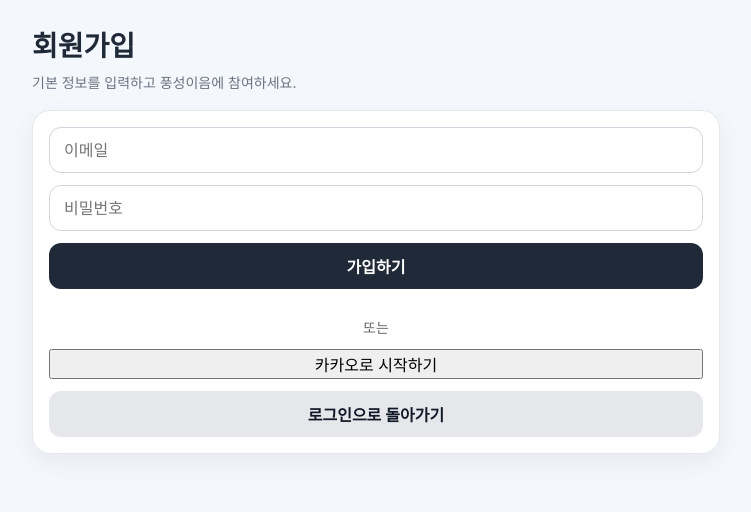
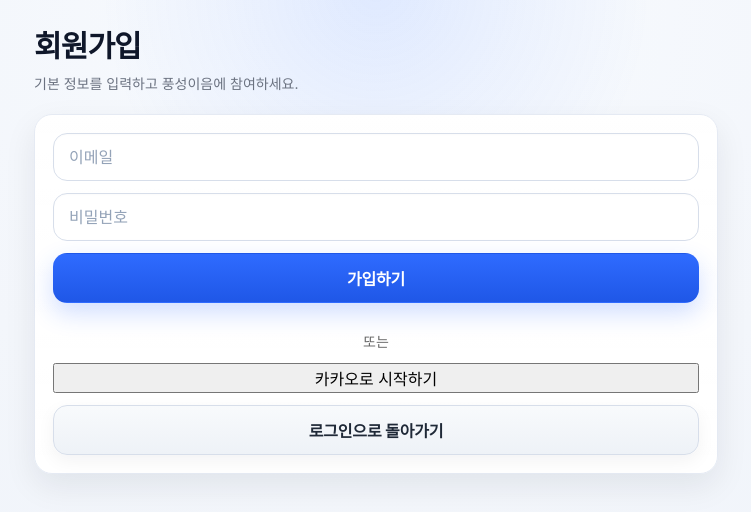
Before and after one commit to prome0319-spec/poongsung-ieum, a Next.js app: page /signup in a window 1280 px wide. Shown: the top 512 px of the page, without its empty margins (264-1015 px from the left). Built offline with nearby package versions, Linux system fonts and the light colour scheme.

Commit message:
UI Upgrade

```diff
--- a/app/globals.css
+++ b/app/globals.css
@@ -1,5 +1,50 @@
 * {
   box-sizing: border-box;
+}
+
+:root {
+  --app-max-width: 720px;
+
+  --bg: #f3f6fb;
+  --bg-accent: #eef4ff;
+  --surface: rgba(255, 255, 255, 0.92);
+  --surface-strong: #ffffff;
+  --surface-soft: #f8fbff;
+  --border: #e5eaf3;
+  --border-strong: #d7deea;
+
+  --text: #111827;
+  --text-secondary: #4b5563;
+  --text-muted: #6b7280;
+  --text-soft: #94a3b8;
+
+  --primary: #2f6bff;
+  --primary-strong: #1f57e7;
+  --primary-soft: #edf3ff;
+  --primary-soft-border: #cfe0ff;
+
+  --success-soft: #ecfdf3;
+  --success-text: #047857;
+
+  --warning-soft: #fff7ed;
+  --warning-text: #c2410c;
+
+  --danger: #dc2626;
+  --danger-soft: #fef2f2;
+  --danger-border: #fecaca;
+
+  --shadow-sm: 0 6px 18px rgba(15, 23, 42, 0.05);
+  --shadow-md: 0 12px 32px rgba(15, 23, 42, 0.08);
+  --shadow-lg: 0 18px 44px rgba(15, 23, 42, 0.1);
+
+  --radius-xs: 10px;
+  --radius-sm: 14px;
+  --radius-md: 18px;
+  --radius-lg: 24px;
+  --radius-pill: 999px;
+
+  --transition-fast: 0.16s ease;
+  --transition-base: 0.22s ease;
 }
 
 html,
@@ -12,13 +57,21 @@ body {
     BlinkMacSystemFont,
     'Segoe UI',
     sans-serif;
-  background: #f4f7fb;
-  color: #1f2937;
+  background:
+    radial-gradient(circle at top, #f8fbff 0%, #f3f6fb 48%, #edf2f9 100%);
+  color: var(--text);
+  -webkit-font-smoothing: antialiased;
+  text-rendering: optimizeLegibility;
+}
+
+body {
+  min-height: 100vh;
 }
 
 a {
   color: inherit;
   text-decoration: none;
+  -webkit-tap-highlight-color: transparent;
 }
 
 button,
@@ -28,55 +81,109 @@ select {
   font: inherit;
 }
 
+button {
+  -webkit-tap-highlight-color: transparent;
+}
+
+input,
+textarea,
+select,
+button {
+  outline: none;
+}
+
+input:focus,
+textarea:focus,
+select:focus,
+button:focus-visible,
+a:focus-visible {
+  outline: 2px solid rgba(47, 107, 255, 0.24);
+  outline-offset: 2px;
+}
+
 .page {
+  position: relative;
   min-height: 100vh;
-  max-width: 720px;
+  max-width: var(--app-max-width);
   margin: 0 auto;
-  padding: 24px 16px 96px;
+  padding: 28px 18px 108px;
+}
+
+.page::before {
+  content: '';
+  position: fixed;
+  top: -140px;
+  left: 50%;
+  transform: translateX(-50%);
+  width: min(92vw, var(--app-max-width));
+  height: 260px;
+  background: radial-gradient(
+    circle,
+    rgba(47, 107, 255, 0.12) 0%,
+    rgba(47, 107, 255, 0.05) 38%,
+    rgba(47, 107, 255, 0) 72%
+  );
+  pointer-events: none;
+  z-index: 0;
+}
+
+.page > * {
+  position: relative;
+  z-index: 1;
 }
 
 .page-header {
-  margin-bottom: 16px;
+  margin-bottom: 18px;
 }
 
 .page-title {
   margin: 0 0 8px;
-  font-size: 28px;
-  font-weight: 700;
+  font-size: 30px;
+  line-height: 1.2;
+  font-weight: 800;
+  letter-spacing: -0.03em;
+  color: #0f172a;
 }
 
 .page-subtitle {
   margin: 0;
   font-size: 14px;
-  line-height: 1.6;
-  color: #6b7280;
+  line-height: 1.7;
+  color: var(--text-muted);
 }
 
 .section-title {
-  margin: 20px 0 12px;
+  margin: 24px 0 12px;
   font-size: 18px;
-  font-weight: 700;
+  line-height: 1.35;
+  font-weight: 800;
+  letter-spacing: -0.02em;
+  color: #172033;
 }
 
 .card {
   margin-bottom: 12px;
-  padding: 16px;
-  background: #ffffff;
-  border: 1px solid #e5e7eb;
-  border-radius: 18px;
-  box-shadow: 0 8px 24px rgba(15, 23, 42, 0.06);
+  padding: 18px;
+  background: linear-gradient(180deg, rgba(255, 255, 255, 0.98), rgba(255, 255, 255, 0.94));
+  border: 1px solid var(--border);
+  border-radius: var(--radius-md);
+  box-shadow: var(--shadow-md);
+  backdrop-filter: blur(14px);
 }
 
 .card-title {
-  margin: 0 0 8px;
+  margin: 0 0 10px;
   font-size: 18px;
-  font-weight: 700;
+  line-height: 1.35;
+  font-weight: 800;
+  letter-spacing: -0.02em;
+  color: #172033;
 }
 
 .card-text {
   margin: 0;
-  line-height: 1.6;
-  color: #4b5563;
+  line-height: 1.7;
+  color: var(--text-secondary);
 }
 
 .stack {
@@ -89,41 +196,108 @@ select {
 .textarea,
 .select {
   width: 100%;
-  padding: 12px 14px;
-  border: 1px solid #d1d5db;
-  border-radius: 12px;
+  padding: 13px 15px;
+  border: 1px solid var(--border-strong);
+  border-radius: var(--radius-sm);
+  background: rgba(255, 255, 255, 0.96);
+  color: var(--text);
+  transition:
+    border-color var(--transition-fast),
+    box-shadow var(--transition-fast),
+    background-color var(--transition-fast),
+    transform var(--transition-fast);
+  box-shadow: inset 0 1px 2px rgba(15, 23, 42, 0.02);
+}
+
+.input::placeholder,
+.textarea::placeholder {
+  color: var(--text-soft);
+}
+
+.input:hover,
+.textarea:hover,
+.select:hover {
+  border-color: #c8d3e3;
+}
+
+.input:focus,
+.textarea:focus,
+.select:focus {
+  border-color: rgba(47, 107, 255, 0.55);
+  box-shadow: 0 0 0 4px rgba(47, 107, 255, 0.08);
   background: #ffffff;
 }
 
 .textarea {
-  min-height: 120px;
+  min-height: 132px;
   resize: vertical;
+  line-height: 1.65;
+}
+
+.select {
+  appearance: none;
+  background-image:
+    linear-gradient(45deg, transparent 50%, #64748b 50%),
+    linear-gradient(135deg, #64748b 50%, transparent 50%);
+  background-position:
+    calc(100% - 20px) calc(50% - 2px),
+    calc(100% - 14px) calc(50% - 2px);
+  background-size: 6px 6px, 6px 6px;
+  background-repeat: no-repeat;
+  padding-right: 40px;
 }
 
 .button {
   display: inline-flex;
   align-items: center;
   justify-content: center;
+  gap: 8px;
   width: 100%;
-  min-height: 46px;
-  padding: 0 16px;
-  border: none;
-  border-radius: 12px;
-  background: #1f2937;
+  min-height: 50px;
+  padding: 0 18px;
+  border: 1px solid transparent;
+  border-radius: var(--radius-sm);
+  background: linear-gradient(180deg, var(--primary), var(--primary-strong));
   color: #ffffff;
-  font-weight: 600;
+  font-weight: 700;
+  letter-spacing: -0.01em;
   cursor: pointer;
+  box-shadow: 0 10px 24px rgba(47, 107, 255, 0.22);
+  transition:
+    transform var(--transition-fast),
+    box-shadow var(--transition-fast),
+    opacity var(--transition-fast),
+    background-color var(--transition-fast);
+}
+
+.button:hover {
+  transform: translateY(-1px);
+  box-shadow: 0 14px 28px rgba(47, 107, 255, 0.24);
+}
+
+.button:active {
+  transform: translateY(0);
+  box-shadow: 0 8px 18px rgba(47, 107, 255, 0.18);
 }
 
 .button.secondary {
-  background: #e5e7eb;
-  color: #111827;
+  background: linear-gradient(180deg, #f8fafc, #eef2f7);
+  border-color: var(--border-strong);
+  color: #1f2937;
+  box-shadow: var(--shadow-sm);
 }
 
 .button.ghost {
-  background: #ffffff;
-  color: #111827;
-  border: 1px solid #d1d5db;
+  background: rgba(255, 255, 255, 0.88);
+  color: #1f2937;
+  border: 1px solid var(--border-strong);
+  box-shadow: none;
+}
+
+.button.danger {
+  background: linear-gradient(180deg, #ef4444, #dc2626);
+  color: #ffffff;
+  box-shadow: 0 10px 24px rgba(220, 38, 38, 0.18);
 }
 
 .button-row {
@@ -143,32 +317,51 @@ select {
 
 .list-item {
   display: block;
-  padding: 14px;
-  background: #ffffff;
-  border: 1px solid #e5e7eb;
+  padding: 16px;
+  background: rgba(255, 255, 255, 0.95);
+  border: 1px solid var(--border);
   border-radius: 16px;
+  box-shadow: var(--shadow-sm);
+  transition:
+    transform var(--transition-fast),
+    box-shadow var(--transition-fast),
+    border-color var(--transition-fast);
+}
+
+.list-item:hover {
+  transform: translateY(-1px);
+  border-color: #d6e1f2;
+  box-shadow: var(--shadow-md);
 }
 
 .list-title {
-  margin: 0 0 6px;
+  margin: 0 0 7px;
   font-size: 16px;
-  font-weight: 700;
+  line-height: 1.4;
+  font-weight: 800;
+  letter-spacing: -0.01em;
+  color: #182235;
 }
 
 .list-meta {
   font-size: 13px;
-  color: #6b7280;
+  line-height: 1.55;
+  color: var(--text-muted);
 }
 
 .badge {
-  display: inline-block;
+  display: inline-flex;
+  align-items: center;
+  gap: 6px;
   margin-bottom: 8px;
-  padding: 4px 10px;
-  border-radius: 999px;
-  background: #eef2ff;
-  color: #4338ca;
+  padding: 6px 10px;
+  border-radius: var(--radius-pill);
+  background: var(--primary-soft);
+  border: 1px solid var(--primary-soft-border);
+  color: var(--primary-strong);
   font-size: 12px;
-  font-weight: 700;
+  font-weight: 800;
+  letter-spacing: -0.01em;
 }
 
 .info-grid {
@@ -178,14 +371,15 @@ select {
 }
 
 .muted {
-  color: #6b7280;
+  color: var(--text-muted);
   font-size: 14px;
+  line-height: 1.6;
 }
 
 .divider {
   height: 1px;
-  margin: 12px 0;
-  background: #e5e7eb;
+  margin: 14px 0;
+  background: linear-gradient(90deg, transparent, var(--border-strong), transparent);
 }
 
 .bottom-nav {
@@ -193,39 +387,120 @@ select {
   left: 50%;
   bottom: 0;
   transform: translateX(-50%);
-  width: min(100%, 720px);
+  width: min(100%, var(--app-max-width));
   display: grid;
   grid-template-columns: repeat(5, 1fr);
   gap: 8px;
   padding: 10px 12px calc(10px + env(safe-area-inset-bottom));
-  background: rgba(255, 255, 255, 0.96);
-  border-top: 1px solid #e5e7eb;
-  backdrop-filter: blur(10px);
+  background: rgba(255, 255, 255, 0.92);
+  border-top: 1px solid rgba(213, 221, 233, 0.95);
+  box-shadow: 0 -10px 30px rgba(15, 23, 42, 0.06);
+  backdrop-filter: blur(18px);
+  z-index: 50;
 }
 
 .bottom-nav a {
-  padding: 8px 0;
+  display: flex;
+  flex-direction: column;
+  align-items: center;
+  justify-content: center;
+  gap: 4px;
+  min-height: 52px;
+  padding: 8px 4px;
+  border-radius: 14px;
   text-align: center;
-  font-size: 13px;
-  color: #4b5563;
+  font-size: 12px;
+  font-weight: 700;
+  color: #64748b;
+  transition:
+    background-color var(--transition-fast),
+    color var(--transition-fast),
+    transform var(--transition-fast);
+}
+
+.bottom-nav a:hover {
+  background: rgba(47, 107, 255, 0.07);
+  color: var(--primary-strong);
+}
+
+.bottom-nav a[aria-current='page'] {
+  background: rgba(47, 107, 255, 0.11);
+  color: var(--primary-strong);
 }
 
 .chat-bubble {
   max-width: 78%;
   padding: 12px 14px;
-  border: 1px solid #e5e7eb;
-  border-radius: 16px;
-  background: #ffffff;
+  border: 1px solid var(--border);
+  border-radius: 18px 18px 18px 6px;
+  background: rgba(255, 255, 255, 0.96);
+  box-shadow: var(--shadow-sm);
+  line-height: 1.6;
+  color: var(--text);
 }
 
 .chat-bubble.me {
   margin-left: auto;
-  background: #e8f0ff;
-  border-color: #c7d7ff;
+  border-radius: 18px 18px 6px 18px;
+  background: #eaf2ff;
+  border-color: #cfe0ff;
 }
 
 .chat-time {
   margin-top: 6px;
   font-size: 12px;
-  color: #6b7280;
+  color: var(--text-muted);
 }
+
+.status-success {
+  padding: 12px 14px;
+  border-radius: 14px;
+  background: var(--success-soft);
+  border: 1px solid #bbf7d0;
+  color: var(--success-text);
+  font-size: 14px;
+  font-weight: 600;
+}
+
+.status-warning {
+  padding: 12px 14px;
+  border-radius: 14px;
+  background: var(--warning-soft);
+  border: 1px solid #fed7aa;
+  color: var(--warning-text);
+  font-size: 14px;
+  font-weight: 600;
+}
+
+.status-error {
+  padding: 12px 14px;
+  border-radius: 14px;
+  background: var(--danger-soft);
+  border: 1px solid var(--danger-border);
+  color: var(--danger);
+  font-size: 14px;
+  font-weight: 600;
+}
+
+@media (max-width: 640px) {
+  .page {
+    padding: 22px 14px 104px;
+  }
+
+  .page-title {
+    font-size: 26px;
+  }
+
+  .card {
+    padding: 16px;
+    border-radius: 16px;
+  }
+
+  .info-grid {
+    grid-template-columns: 1fr;
+  }
+
+  .button-row {
+    flex-direction: column;
+  }
+}
```
